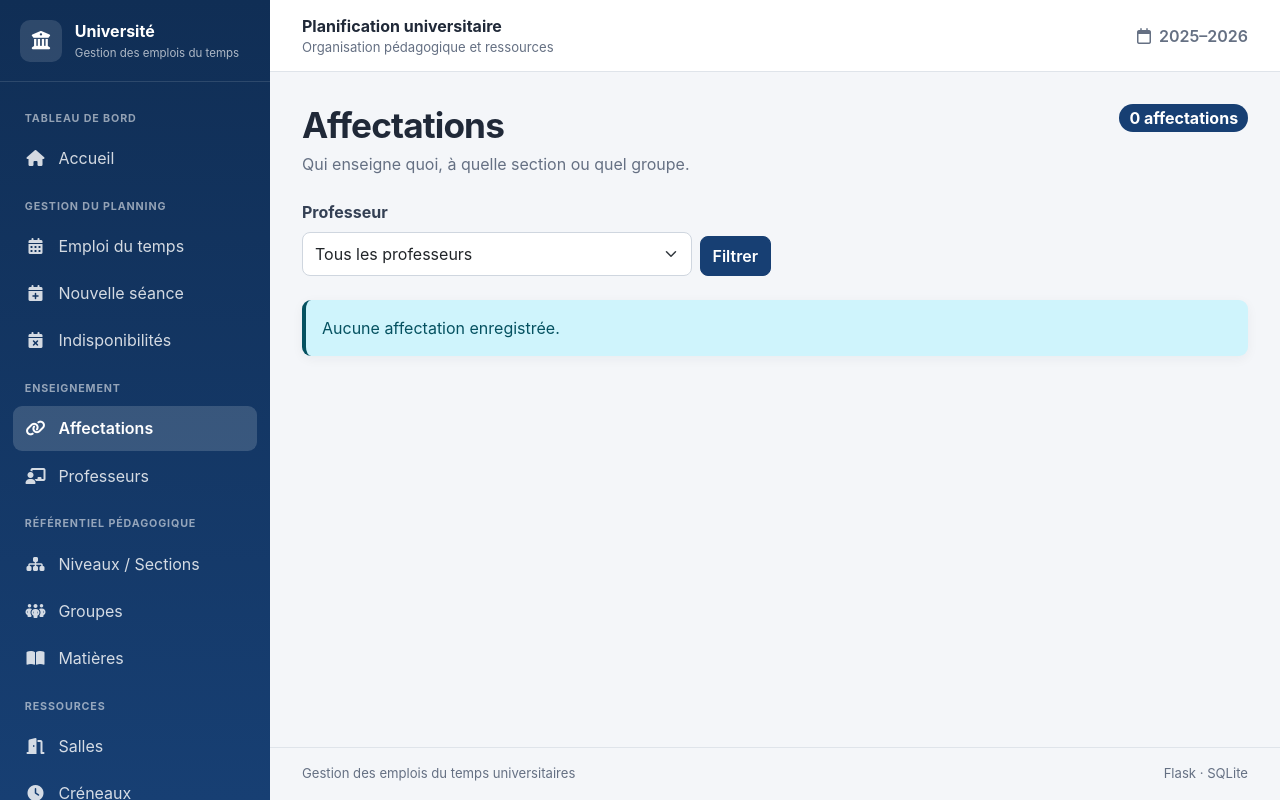
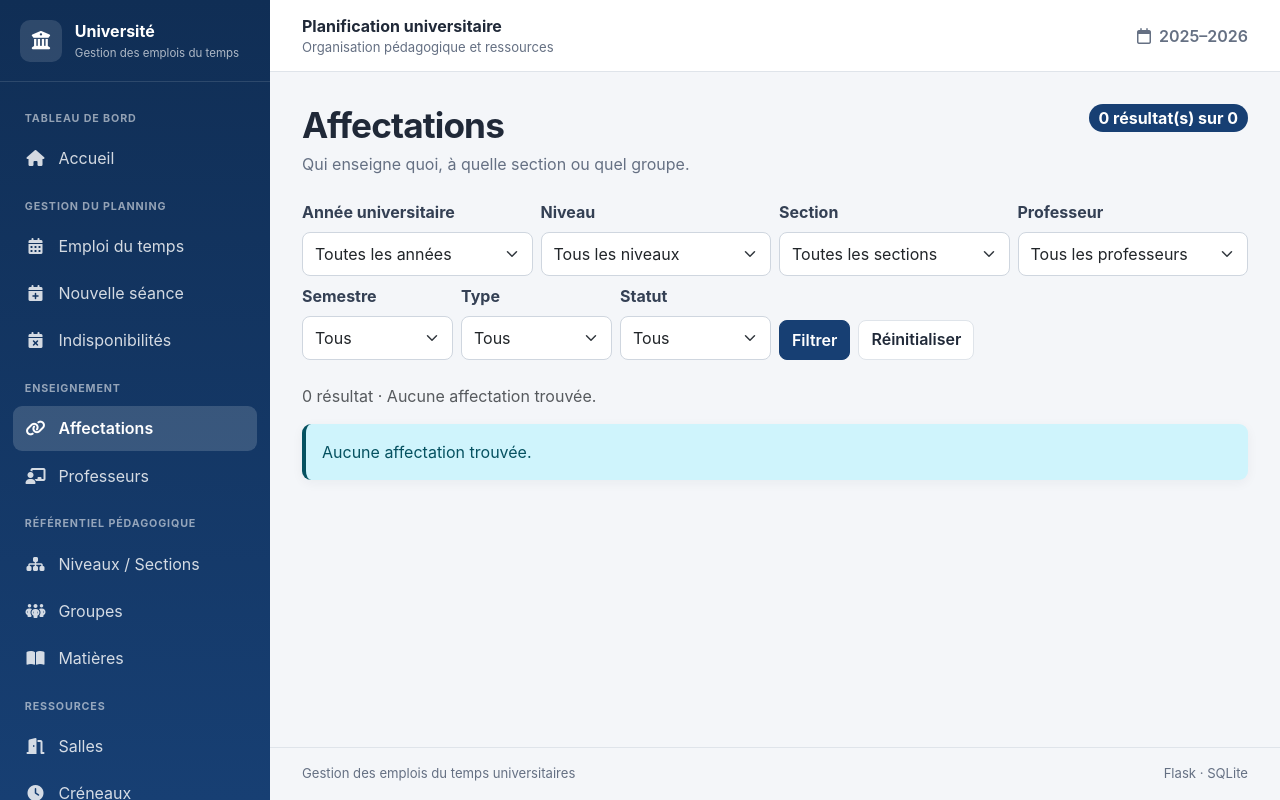
Before and after one commit to bendhibasassi/emploi_du_temps, a Flask app: page /affectations in a window 1280 px wide. Run offline with Flask 3, Linux system fonts and the light colour scheme.

Commit message:
Finalise UI-002 affectations filtres pagination charge et navigation

```diff
--- a/app/routes.py
+++ b/app/routes.py
@@ -6,7 +6,7 @@ import re
 import pandas as pd
 from flask import Blueprint, render_template, request, redirect, url_for, flash, send_file
 from sqlalchemy import or_
-from sqlalchemy.orm import joinedload
+from sqlalchemy.orm import joinedload, selectinload
 from app import db
 from app.models import (
     Professeur, Matiere, Niveau, Section, Groupe, Salle, Creneau,
@@ -224,12 +224,35 @@ def index():
 @main.route('/affectations')
 def affectations():
     """Consulter les affectations pédagogiques existantes."""
+    annees_list = AnneeUniversitaire.query.order_by(
+        AnneeUniversitaire.date_debut.desc()
+    ).all()
+    niveaux_list = Niveau.query.order_by(
+        Niveau.cycle,
+        Niveau.annee_etude,
+        Niveau.code_niveau
+    ).all()
+    sections_list = Section.query.order_by(
+        Section.id_niveau,
+        Section.code_section
+    ).all()
     professeurs_list = Professeur.query.order_by(
         Professeur.nom,
         Professeur.prenom
     ).all()
-    professeur_id_brut = request.args.get('professeur_id', '').strip()
-    professeur_selectionne = None
+    semestres_list = [valeur for valeur, in db.session.query(
+        Affectation.semestre
+    ).distinct().order_by(Affectation.semestre).all()]
+    types_list = ('CM', 'TD', 'TP')
+
+    annee_id = request.args.get('annee_id', type=int)
+    niveau_id = request.args.get('niveau_id', type=int)
+    section_id = request.args.get('section_id', type=int)
+    professeur_id = request.args.get('professeur_id', type=int)
+    semestre = request.args.get('semestre', type=int)
+    type_enseignement = request.args.get('type_enseignement', '').strip()
+    actif = request.args.get('actif', '').strip()
+    page = max(request.args.get('page', 1, type=int) or 1, 1)
 
     query = Affectation.query.options(
         joinedload(Affectation.annee),
@@ -237,31 +260,67 @@ def affectations():
         joinedload(Affectation.matiere),
         joinedload(Affectation.section).joinedload(Section.niveau),
         joinedload(Affectation.groupe),
+        selectinload(Affectation.seances),
     )
 
-    if professeur_id_brut:
-        try:
-            professeur_id = int(professeur_id_brut)
-        except ValueError:
-            flash('❌ Filtre professeur invalide.', 'danger')
-        else:
-            professeur_selectionne = Professeur.query.get(professeur_id)
-            if professeur_selectionne is None:
-                flash('❌ Professeur inexistant.', 'danger')
-            else:
-                query = query.filter(Affectation.id_professeur == professeur_id)
-
-    affectations_list = query.order_by(
+    if annee_id is not None:
+        query = query.filter(Affectation.id_annee == annee_id)
+    if niveau_id is not None:
+        query = query.join(
+            Section, Affectation.id_section == Section.id_section
+        ).filter(Section.id_niveau == niveau_id)
+    if section_id is not None:
+        query = query.filter(Affectation.id_section == section_id)
+    if professeur_id is not None:
+        query = query.filter(Affectation.id_professeur == professeur_id)
+    if semestre is not None:
+        query = query.filter(Affectation.semestre == semestre)
+    if type_enseignement in types_list:
+        query = query.filter(Affectation.type_enseignement == type_enseignement)
+    elif type_enseignement:
+        query = query.filter(Affectation.id_affectation.is_(None))
+    if actif in {'0', '1'}:
+        query = query.filter(Affectation.actif.is_(actif == '1'))
+
+    total_affectations = Affectation.query.count()
+    pagination = query.order_by(
         Affectation.id_annee,
         Affectation.id_section,
         Affectation.type_enseignement,
         Affectation.id_groupe
-    ).all()
+    ).paginate(page=page, per_page=25, error_out=False)
+
+    filtres_url = {
+        cle: valeur for cle, valeur in {
+            'annee_id': annee_id,
+            'niveau_id': niveau_id,
+            'section_id': section_id,
+            'professeur_id': professeur_id,
+            'semestre': semestre,
+            'type_enseignement': type_enseignement or None,
+            'actif': actif if actif in {'0', '1'} else None,
+        }.items() if valeur is not None
+    }
+
     return render_template(
         'affectations.html',
-        affectations=affectations_list,
+        affectations=pagination.items,
+        pagination=pagination,
+        total_affectations=total_affectations,
+        filtres_url=filtres_url,
+        annees=annees_list,
+        niveaux=niveaux_list,
+        sections=sections_list,
         professeurs=professeurs_list,
-        professeur_selectionne=professeur_selectionne
+        semestres=semestres_list,
+        types_enseignement=types_list,
+        annee_id=annee_id,
+        niveau_id=niveau_id,
+        section_id=section_id,
+        professeur_id=professeur_id,
+        semestre_selectionne=semestre,
+        type_selectionne=type_enseignement,
+        actif_selectionne=actif
     )
 
 
--- a/app/templates/affectations.html
+++ b/app/templates/affectations.html
@@ -3,45 +3,126 @@
 {% block content %}
 <div class="page-heading">
     <div><h1>Affectations</h1><p>Qui enseigne quoi, à quelle section ou quel groupe.</p></div>
-    <span class="badge bg-primary fs-6">{{ affectations|length }} affectations</span>
+    <span class="badge bg-primary fs-6">{{ pagination.total }} résultat(s) sur {{ total_affectations }}</span>
 </div>
 <form method="GET" class="row g-2 align-items-end mb-4">
-    <div class="col-md-5">
+    <div class="col-md-3">
+        <label for="annee_id" class="form-label">Année universitaire</label>
+        <select name="annee_id" id="annee_id" class="form-select">
+            <option value="">Toutes les années</option>
+            {% for annee in annees %}<option value="{{ annee.id_annee }}" {% if annee_id == annee.id_annee %}selected{% endif %}>{{ annee.libelle }}</option>{% endfor %}
+        </select>
+    </div>
+    <div class="col-md-3">
+        <label for="niveau_id" class="form-label">Niveau</label>
+        <select name="niveau_id" id="niveau_id" class="form-select">
+            <option value="">Tous les niveaux</option>
+            {% for niveau in niveaux %}<option value="{{ niveau.id_niveau }}" {% if niveau_id == niveau.id_niveau %}selected{% endif %}>{{ niveau.code_niveau }} — {{ niveau.libelle }}</option>{% endfor %}
+        </select>
+    </div>
+    <div class="col-md-3">
+        <label for="section_id" class="form-label">Section</label>
+        <select name="section_id" id="section_id" class="form-select">
+            <option value="">Toutes les sections</option>
+            {% for section in sections %}<option value="{{ section.id_section }}" {% if section_id == section.id_section %}selected{% endif %}>{{ section.niveau.code_niveau }} — {{ section.libelle }}</option>{% endfor %}
+        </select>
+    </div>
+    <div class="col-md-3">
         <label for="professeur_id" class="form-label">Professeur</label>
         <select name="professeur_id" id="professeur_id" class="form-select">
             <option value="">Tous les professeurs</option>
             {% for professeur in professeurs %}
-                <option value="{{ professeur.id_professeur }}" {% if professeur_selectionne and professeur_selectionne.id_professeur == professeur.id_professeur %}selected{% endif %}>
+                <option value="{{ professeur.id_professeur }}" {% if professeur_id == professeur.id_professeur %}selected{% endif %}>
                     {{ professeur.prenom or '' }} {{ professeur.nom }}
                 </option>
             {% endfor %}
         </select>
     </div>
-    <div class="col-auto">
+    <div class="col-md-2">
+        <label for="semestre" class="form-label">Semestre</label>
+        <select name="semestre" id="semestre" class="form-select">
+            <option value="">Tous</option>
+            {% for valeur in semestres %}<option value="{{ valeur }}" {% if semestre_selectionne == valeur %}selected{% endif %}>S{{ valeur }}</option>{% endfor %}
+        </select>
+    </div>
+    <div class="col-md-2">
+        <label for="type_enseignement" class="form-label">Type</label>
+        <select name="type_enseignement" id="type_enseignement" class="form-select">
+            <option value="">Tous</option>
+            {% for valeur in types_enseignement %}<option value="{{ valeur }}" {% if type_selectionne == valeur %}selected{% endif %}>{{ valeur }}</option>{% endfor %}
+        </select>
+    </div>
+    <div class="col-md-2">
+        <label for="actif" class="form-label">Statut</label>
+        <select name="actif" id="actif" class="form-select">
+            <option value="">Tous</option>
+            <option value="1" {% if actif_selectionne == '1' %}selected{% endif %}>Actives</option>
+            <option value="0" {% if actif_selectionne == '0' %}selected{% endif %}>Inactives</option>
+        </select>
+    </div>
+    <div class="col-auto d-flex gap-2">
         <button type="submit" class="btn btn-primary">Filtrer</button>
+        <a href="{{ url_for('main.affectations') }}" class="btn btn-secondary">Réinitialiser</a>
     </div>
 </form>
+{% if pagination.total %}
+<p class="text-muted">Page {{ pagination.page }} sur {{ pagination.pages }} · {{ pagination.total }} résultat(s)</p>
+{% else %}
+<p class="text-muted">0 résultat · Aucune affectation trouvée.</p>
+{% endif %}
 {% if affectations %}
 <div class="table-responsive">
     <table class="table table-hover">
-        <thead><tr><th>Année</th><th>Professeur</th><th>Matière</th><th>Niveau</th><th>Public</th><th>Type</th><th>Semestre</th><th>Statut</th></tr></thead>
+        <thead><tr><th>Année</th><th>Professeur</th><th>Matière</th><th>Niveau</th><th>Public</th><th>Type</th><th>Semestre</th><th>Charge</th><th>Statut</th></tr></thead>
         <tbody>
         {% for affectation in affectations %}
             <tr>
                 <td>{{ affectation.annee.libelle }}</td>
-                <td><strong>{{ affectation.professeur.prenom or '' }} {{ affectation.professeur.nom }}</strong></td>
-                <td>{{ affectation.matiere.code_matiere }}<br><small class="text-muted">{{ affectation.matiere.nom_matiere }}</small></td>
-                <td>{{ affectation.section.niveau.code_niveau }}</td>
-                <td>{{ affectation.section.libelle }}{% if affectation.groupe %}<br><small class="text-muted">{{ affectation.groupe.code_groupe }} — {{ affectation.groupe.nom_groupe }}</small>{% endif %}</td>
+                <td>
+                    <a href="{{ url_for('main.affectations_professeur', id_professeur=affectation.id_professeur) }}" class="fw-semibold text-decoration-none">
+                        {{ affectation.professeur.prenom or '' }} {{ affectation.professeur.nom }}
+                    </a>
+                </td>
+                <td><a href="{{ url_for('main.matieres') }}" class="text-decoration-none">{{ affectation.matiere.code_matiere }}<br><small class="text-muted">{{ affectation.matiere.nom_matiere }}</small></a></td>
+                <td><a href="{{ url_for('main.niveaux_sections') }}" class="text-decoration-none">{{ affectation.section.niveau.code_niveau }}</a></td>
+                <td><a href="{{ url_for('main.niveaux_sections') }}" class="text-decoration-none">{{ affectation.section.libelle }}</a>{% if affectation.groupe %}<br><small class="text-muted">{{ affectation.groupe.code_groupe }} — {{ affectation.groupe.nom_groupe }}</small>{% endif %}</td>
                 <td><span class="badge teaching-type type-{{ affectation.type_enseignement|lower }}">{{ affectation.type_enseignement }}</span></td>
                 <td>S{{ affectation.semestre }}</td>
-                <td><span class="badge {% if affectation.actif %}bg-success{% else %}bg-secondary{% endif %}">{{ 'Active' if affectation.actif else 'Inactive' }}</span></td>
+                <td class="small text-nowrap">
+                    <strong>{{ affectation.nb_seances_semaine if affectation.nb_seances_semaine is not none else '—' }}</strong> séance(s)/sem.<br>
+                    {{ affectation.duree_seance_minutes if affectation.duree_seance_minutes is not none else '—' }} min/séance<br>
+                    <span class="text-muted">Volume : {{ affectation.volume_total_minutes if affectation.volume_total_minutes is not none else '—' }} min</span><br>
+                    <span class="text-muted">Priorité : {{ affectation.priorite if affectation.priorite is not none else '—' }}</span>
+                </td>
+                <td>
+                    <span class="badge {% if affectation.actif %}bg-success{% else %}bg-secondary{% endif %}">{{ 'Active' if affectation.actif else 'Inactive' }}</span>
+                    {% if not affectation.seances %}<br><span class="badge bg-warning text-dark mt-1">Sans séance</span>{% endif %}
+                </td>
             </tr>
         {% endfor %}
         </tbody>
     </table>
 </div>
+{% if pagination.pages > 1 %}
+<nav aria-label="Pagination des affectations">
+    <ul class="pagination justify-content-center">
+        <li class="page-item {% if not pagination.has_prev %}disabled{% endif %}">
+            <a class="page-link" href="{{ url_for('main.affectations', page=pagination.prev_num, **filtres_url) if pagination.has_prev else '#' }}">Précédent</a>
+        </li>
+        {% for numero in pagination.iter_pages(left_edge=1, right_edge=1, left_current=2, right_current=2) %}
+            {% if numero %}
+                <li class="page-item {% if numero == pagination.page %}active{% endif %}"><a class="page-link" href="{{ url_for('main.affectations', page=numero, **filtres_url) }}">{{ numero }}</a></li>
+            {% else %}
+                <li class="page-item disabled"><span class="page-link">…</span></li>
+            {% endif %}
+        {% endfor %}
+        <li class="page-item {% if not pagination.has_next %}disabled{% endif %}">
+            <a class="page-link" href="{{ url_for('main.affectations', page=pagination.next_num, **filtres_url) if pagination.has_next else '#' }}">Suivant</a>
+        </li>
+    </ul>
+</nav>
+{% endif %}
 {% else %}
-<div class="alert alert-info">Aucune affectation enregistrée.</div>
+<div class="alert alert-info">Aucune affectation trouvée.</div>
 {% endif %}
 {% endblock %}
```
Also changed, not shown: app/templates/affectations_professeur.html (+8 -3 lines).
